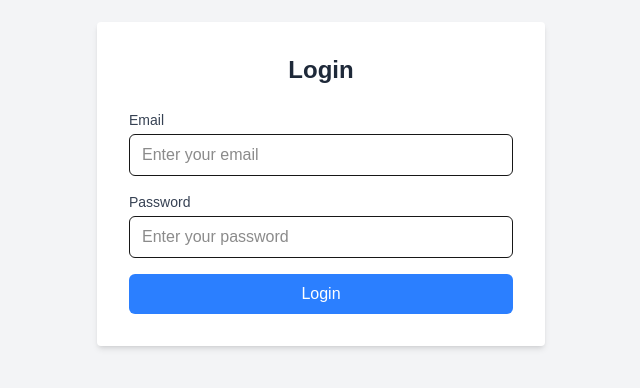
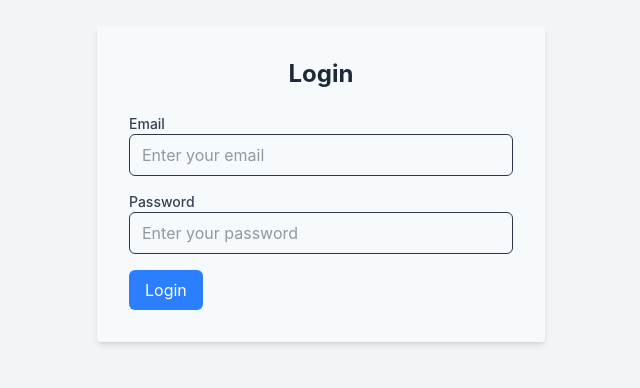
Before and after one commit to einfoengine/alhisab, a Next.js app in the folder frontend/: page / in a window 1280 px wide. Shown: the part 216-604 px from the top of the page, without its empty margins (319-959 px from the left). Built offline with nearby package versions, Linux system fonts and the light colour scheme.

Commit message:
Basic style ongoing

```diff
--- a/frontend/src/components/Login.tsx
+++ b/frontend/src/components/Login.tsx
@@ -2,35 +2,35 @@ import React from 'react';
 
 const Login = () => {
   return (
-    <div className="flex items-center justify-center h-screen bg-gray-100">
-      <div className="w-full max-w-md p-8 space-y-6 bg-white rounded shadow-md">
-        <h2 className="text-2xl font-bold text-center text-gray-800">Login</h2>
-        <form className="space-y-4">
+    <div className="nt-flex-center nt-fullscreen bg-gray-100">
+      <div className="nt-card">
+        <h2 className="nt-heading nt-text-center">Login</h2>
+        <form className="nt-space-y">
           <div>
-            <label htmlFor="email" className="block text-sm font-medium text-gray-700">
+            <label htmlFor="email" className="nt-label">
               Email
             </label>
             <input
               type="email"
               id="email"
-              className="w-full px-3 py-2 mt-1 border rounded-md focus:outline-none focus:ring focus:ring-blue-300"
+              className="nt-input"
               placeholder="Enter your email"
             />
           </div>
           <div>
-            <label htmlFor="password" className="block text-sm font-medium text-gray-700">
+            <label htmlFor="password" className="nt-label">
               Password
             </label>
             <input
               type="password"
               id="password"
-              className="w-full px-3 py-2 mt-1 border rounded-md focus:outline-none focus:ring focus:ring-blue-300"
+              className="nt-input"
               placeholder="Enter your password"
             />
           </div>
           <button
             type="submit"
-            className="w-full px-4 py-2 text-white bg-blue-500 rounded-md hover:bg-blue-600 focus:outline-none focus:ring focus:ring-blue-300"
+            className="nt-primary-button"
           >
             Login
           </button>
--- /dev/null
+++ b/frontend/src/styles/_variables.scss
@@ -0,0 +1,10 @@
+/* Color Variables */
+$nt-bg-gray: #f7fafc;
+$nt-text-gray: #2d3748;
+$nt-primary: #4299e1;
+$nt-primary-hover: #3182ce;
+$nt-border-gray: #e2e8f0;
+
+/* Font Variables */
+$nt-font-sans: 'Inter', sans-serif;
+$nt-font-mono: 'Roboto Mono', monospace;
--- /dev/null
+++ b/frontend/src/styles/elements.scss
@@ -0,0 +1,51 @@
+/* Typography */
+.nt-heading {
+  @apply text-2xl font-bold text-gray-800;
+}
+
+.nt-subheading {
+  @apply text-xl font-semibold text-gray-700;
+}
+
+.nt-paragraph {
+  @apply text-base text-gray-600;
+}
+
+/* Form */
+.nt-input {
+  @apply w-full px-3 py-2 border rounded-md focus:outline-none focus:ring focus:ring-blue-300;
+}
+
+.nt-label {
+  @apply block text-sm font-medium text-gray-700;
+}
+
+.nt-button {
+  @apply px-4 py-2 text-white bg-blue-500 rounded-md hover:bg-blue-600 focus:outline-none focus:ring focus:ring-blue-300;
+}
+
+/* Table */
+.nt-table {
+  @apply w-full border-collapse border border-gray-300;
+}
+
+.nt-table-header {
+  @apply bg-gray-100 text-left text-sm font-medium text-gray-700;
+}
+
+.nt-table-row {
+  @apply border-b border-gray-300;
+}
+
+.nt-table-cell {
+  @apply px-4 py-2 text-sm text-gray-600;
+}
+
+/* Buttons */
+.nt-primary-button {
+  @apply px-4 py-2 text-white bg-blue-500 rounded-md hover:bg-blue-600 focus:outline-none focus:ring focus:ring-blue-300;
+}
+
+.nt-secondary-button {
+  @apply px-4 py-2 text-gray-700 bg-gray-200 rounded-md hover:bg-gray-300 focus:outline-none focus:ring focus:ring-gray-300;
+}
--- a/frontend/src/styles/globals.scss
+++ b/frontend/src/styles/globals.scss
@@ -1,5 +1,40 @@
+@import "./_variables.scss";
 @import "tailwindcss";
+@import "./elements.scss";
 
 *{
 
 }
+
+body {
+  background-color: $nt-bg-gray;
+  color: $nt-text-gray;
+  font-family: $nt-font-sans;
+  @apply antialiased;
+}
+
+.nt-container {
+  @apply max-w-7xl mx-auto px-4 sm:px-6 lg:px-8;
+}
+
+.nt-flex-center {
+  @apply flex items-center justify-center;
+}
+
+.nt-fullscreen {
+  @apply h-screen w-screen;
+}
+
+.nt-card {
+  background-color: $nt-bg-gray;
+  color: $nt-text-gray;
+  @apply w-full max-w-md p-8 space-y-6 rounded shadow-md;
+}
+
+.nt-space-y {
+  @apply space-y-4;
+}
+
+.nt-text-center {
+  @apply text-center;
+}
```
